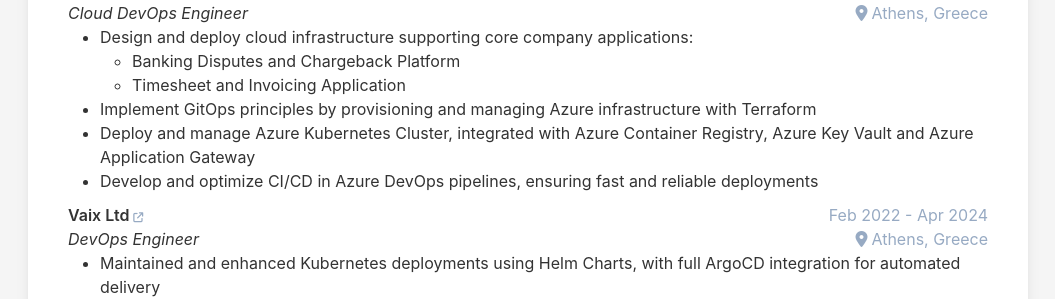
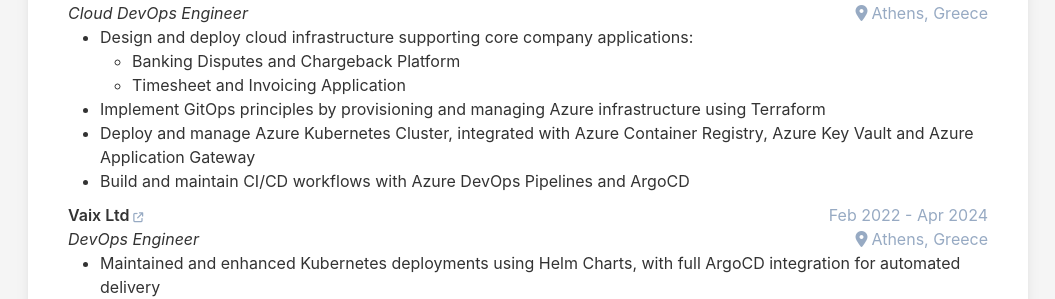
Before and after one commit to ktarnaris/cv, a Jekyll site: the page built from index.html, in a window 1280 px wide. Shown: the part 381-680 px from the top of the page, without its empty margins (112-1167 px from the left). Built offline with Jekyll 4.4.1, drawn with Linux system fonts in a browser that asks for light colours.

Commit message:
update finartix desc

```diff
--- a/_data/data.yml
+++ b/_data/data.yml
@@ -41,9 +41,9 @@ experience:
         - Design and deploy cloud infrastructure supporting core company applications:
           - Banking Disputes and Chargeback Platform
           - Timesheet and Invoicing Application
-        - Implement GitOps principles by provisioning and managing Azure infrastructure with Terraform
+        - Implement GitOps principles by provisioning and managing Azure infrastructure using Terraform
         - Deploy and manage Azure Kubernetes Cluster, integrated with Azure Container Registry, Azure Key Vault and Azure Application Gateway
-        - Develop and optimize CI/CD in Azure DevOps pipelines, ensuring fast and reliable deployments
+        - Build and maintain CI/CD workflows with Azure DevOps Pipelines and ArgoCD
 
     - company: Vaix Ltd
       link: "https://linkedin.com/company/vaix-limited"
```
